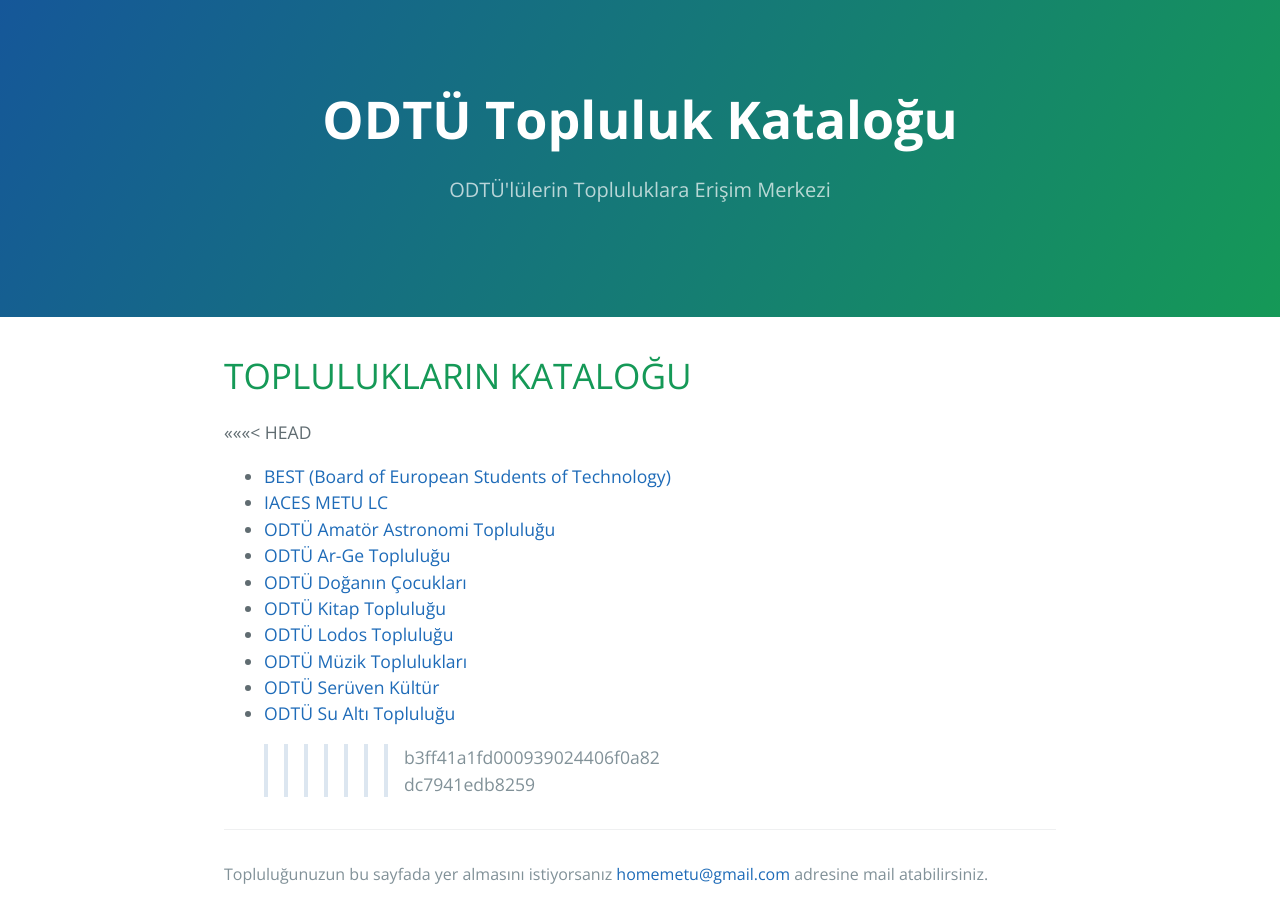
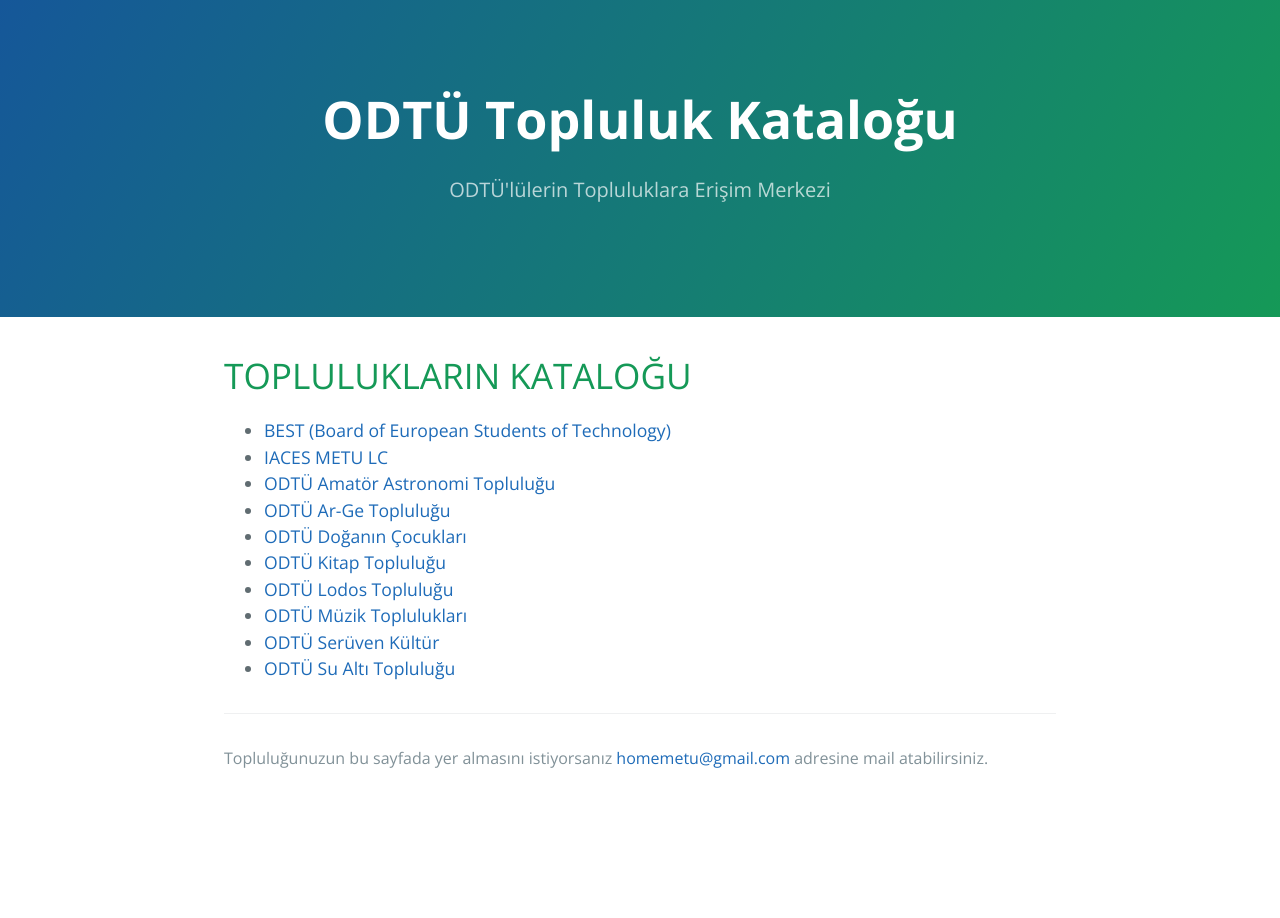
Before and after one commit to metuhome/METU-Topluluk-Katalog, a Jekyll site: the page built from index.md, in a window 1280 px wide. Built offline with Jekyll 4.4.1, drawn with Linux system fonts in a browser that asks for light colours; our own code applies the rules of GitHub Pages for plain Markdown files.

Commit message:
Star update resolved conflicts

```diff
--- a/index.md
+++ b/index.md
@@ -1,5 +1,4 @@
 # TOPLULUKLARIN KATALOĞU
-<<<<<<< HEAD
 * [BEST (Board of European Students of Technology)](topluluklar/BEST.md)
 * [IACES METU LC](topluluklar/IACES.md)
 * [ODTÜ Amatör Astronomi Topluluğu](topluluk/astronomi.md)
@@ -10,4 +9,3 @@
 * [ODTÜ Müzik Toplulukları](topluluklar/mt.md)
 * [ODTÜ Serüven Kültür](topluluklar/serüven.md)
 * [ODTÜ Su Altı Topluluğu](topluluklar/sat.md)
->>>>>>> b3ff41a1fd000939024406f0a82dc7941edb8259
```
